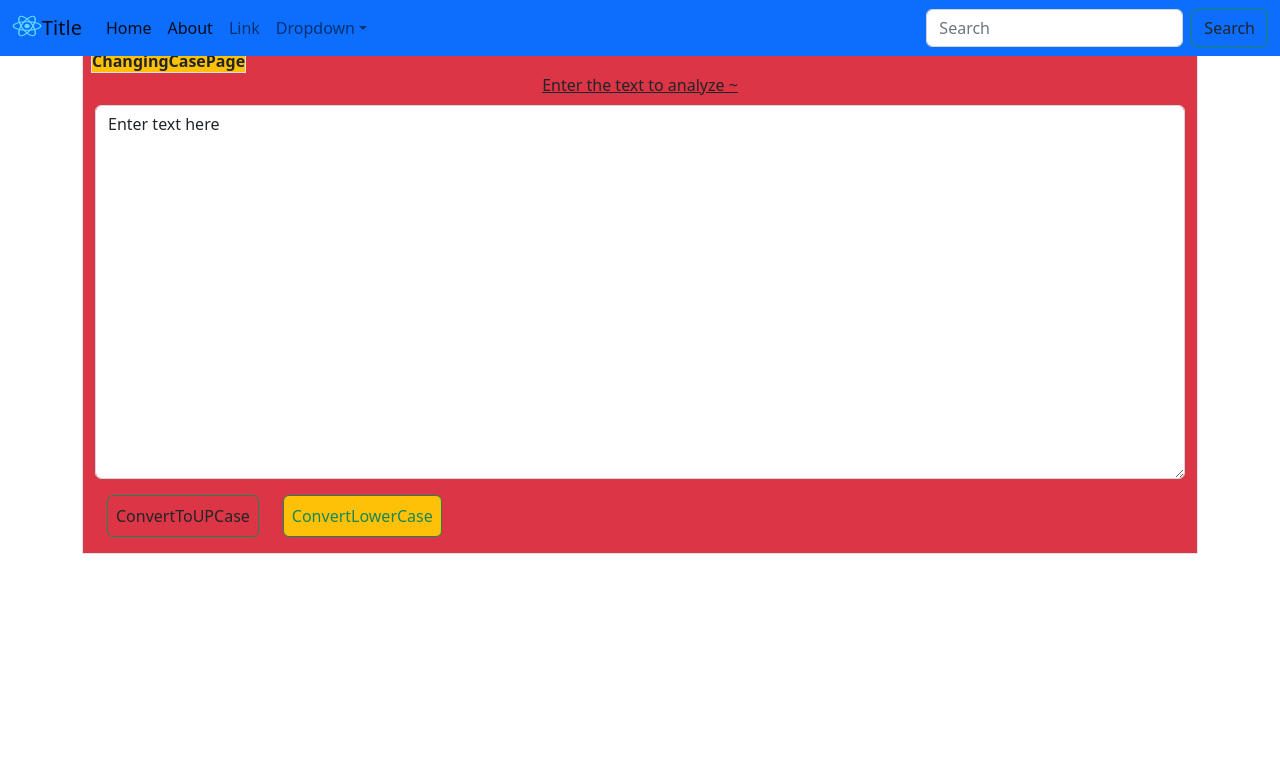
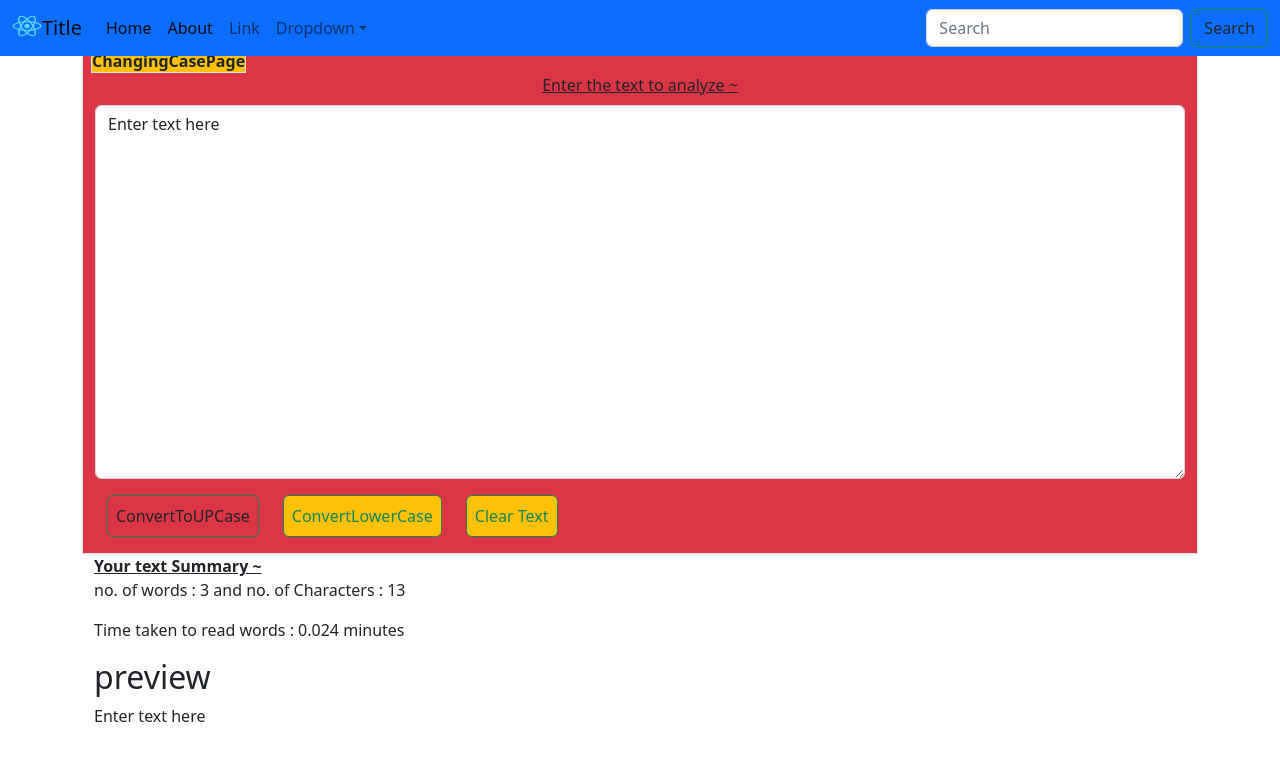
Before and after one commit to sumitdubeypb/reactprojectnew, a React (Create React App) app: page / in a window 1280 px wide. Shown: the top 760 px of the page. Built offline with nearby package versions, Linux system fonts and the light colour scheme.

Commit message:
Change in ChangingCasePage

```diff
--- a/src/ChangingCasePage.js
+++ b/src/ChangingCasePage.js
@@ -12,6 +12,14 @@ import React,{useState}from 'react';
     let newText = text.toLowerCase();
      setText(newText);
    }
+
+   const clearText = () => {
+    let newText = "";
+     setText(newText);
+   }
+
+
+
 
   const handleonChange = (event) => {
    setText(event.target.value);
@@ -34,9 +42,18 @@ import React,{useState}from 'react';
         </div>
           <button className="text-dark  ms-4 mb-3 p-2  btn btn-outline-success" onClick={upbuttonClick}> ConvertToUPCase</button>
           <button className="bg-warning ms-4 mb-3 p-2 btn btn-outline-success" onClick={downbuttonClick}> ConvertLowerCase</button>
+          <button className="bg-warning ms-4 mb-3 p-2 btn btn-outline-success" onClick={clearText}> Clear Text</button>
         </div>
+        </div>
+
+       <div className="container">
+             <b><u>Your text Summary ~</u> </b>
+             <p> no. of words : {text.split(" ").length}   and  no. of Characters : {(text.split(" ").length) ? ((text.length)-(text.split(" ").length-1)) : (text.length)}</p>
+             <p>Time taken to read words : {(text.split(" ").length)*0.008} minutes </p>
+             <h2>preview</h2>
+             <p>{text}</p>
        </div>
     </>
   )
 }
-export { ChangingCasePage};
+export {ChangingCasePage};
```
